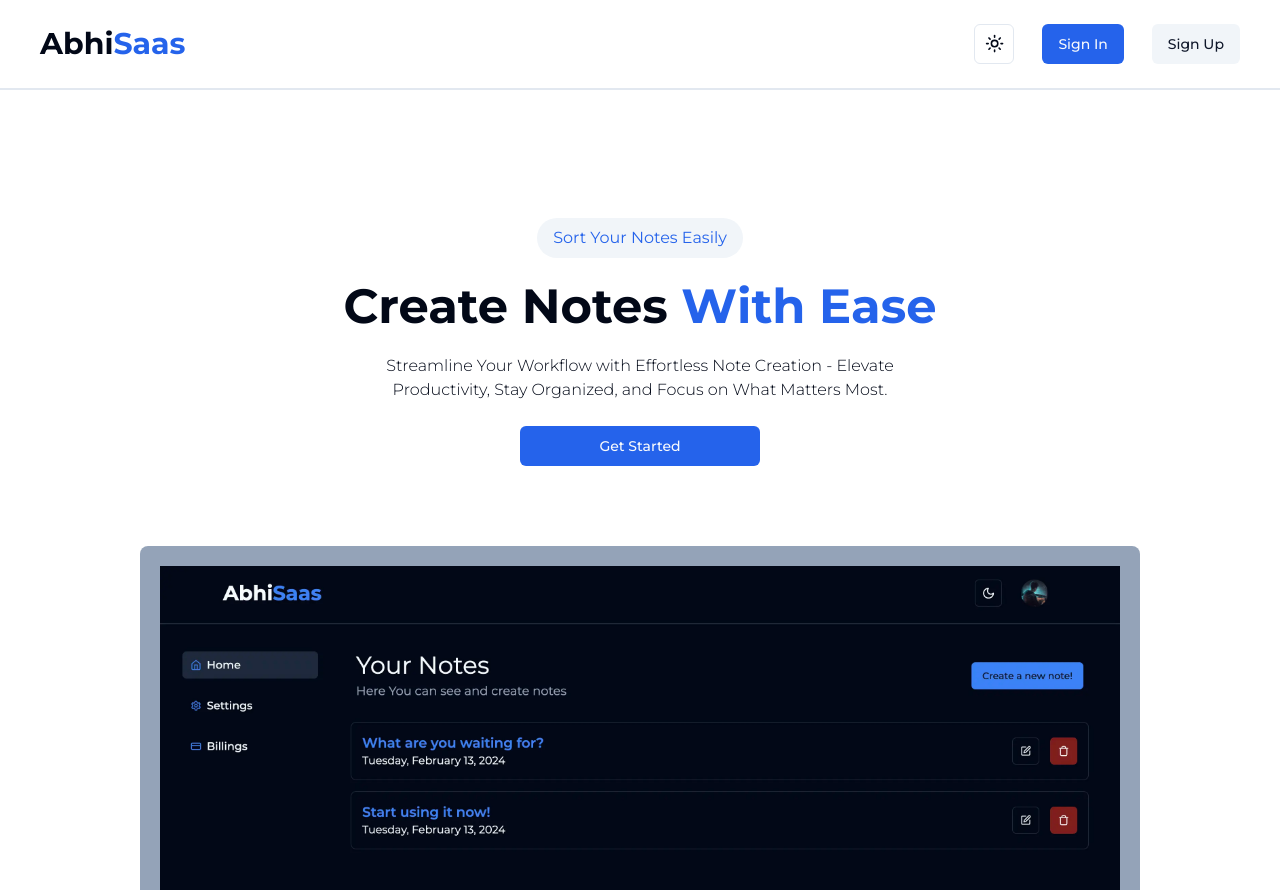
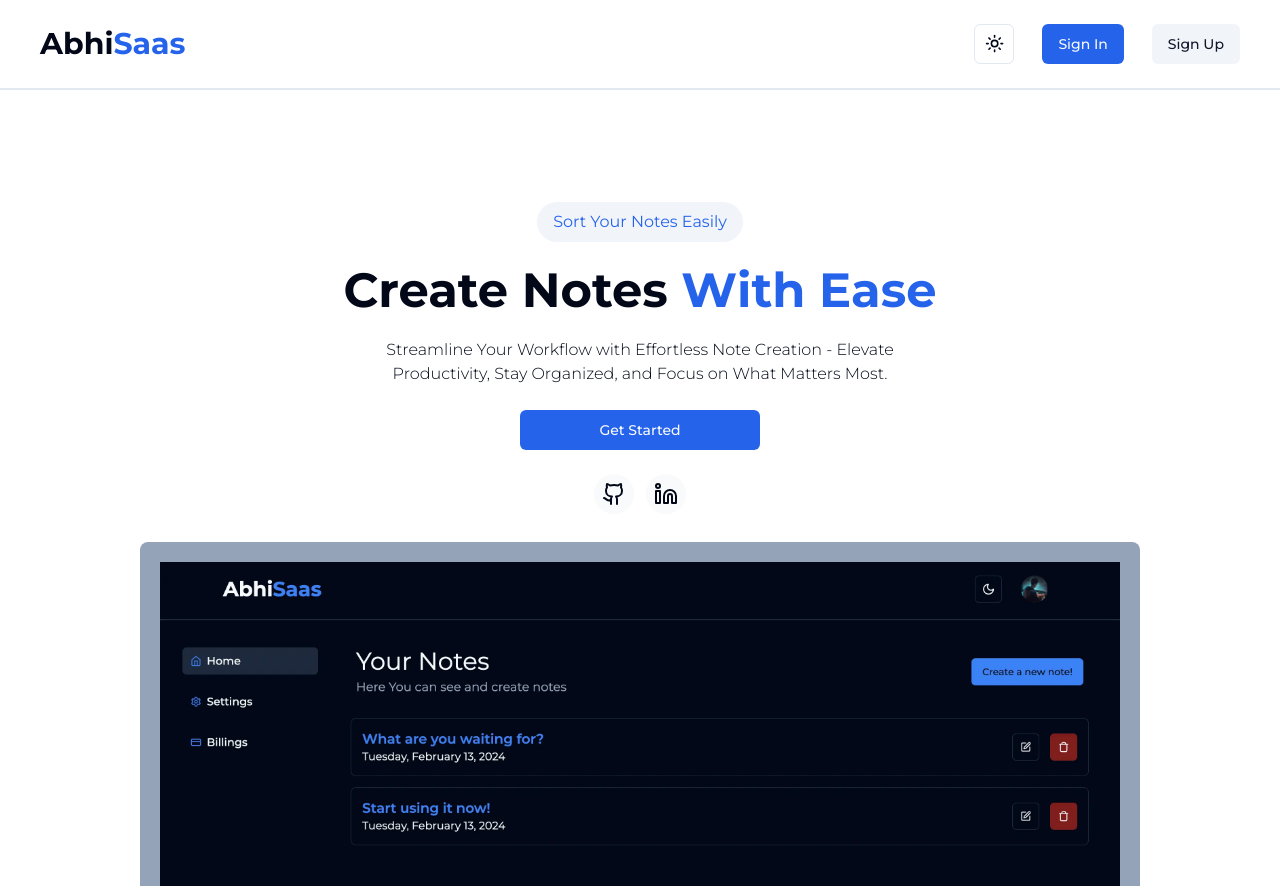
Before and after one commit to avayyyyyyy/NoteNest, a Next.js app: page / in a window 1280 px wide. Built offline with nearby package versions, Linux system fonts and the light colour scheme; no server answers; the database is empty.

Commit message:
Added my socials on main page 🫠

```diff
--- a/app/page.tsx
+++ b/app/page.tsx
@@ -1,7 +1,9 @@
 import { Button } from "@/components/ui/button";
 import { RegisterLink } from "@kinde-oss/kinde-auth-nextjs/components";
 import { getKindeServerSession } from "@kinde-oss/kinde-auth-nextjs/server";
+import { Github, Linkedin } from "lucide-react";
 import Image from "next/image";
+import Link from "next/link";
 import { redirect } from "next/navigation";
 
 export default async function Home() {
@@ -15,7 +17,7 @@ export default async function Home() {
 
   return (
     <>
-      <section className="flex lg:h-auto lg:my-20  lg:overflow-y-hidden lg:overflow-hidden space-y-6 flex-col justify-center lg:flex lg:justify-start lg:mt-32 h-[90vh]  items-center">
+      <section className="flex lg:h-auto mb-7 lg:overflow-y-hidden lg:overflow-hidden space-y-6 flex-col justify-center lg:flex lg: lg:mt-28 h-[90vh]  items-center">
         <div className="px-4 text-xs lg:text-base py-2 rounded-full bg-secondary text-primary">
           Sort Your Notes Easily
         </div>
@@ -29,6 +31,20 @@ export default async function Home() {
         <RegisterLink>
           <Button className="min-w-60">Get Started</Button>
         </RegisterLink>
+        <div className="flex space-x-3">
+          <Link
+            className="p-2 rounded-full bg-primary-foreground"
+            href={"https://github.com/avayyyyyyy/"}
+          >
+            <Github />
+          </Link>
+          <Link
+            className="p-2 rounded-full bg-primary-foreground"
+            href={"https://www.linkedin.com/in/shubhcodes/"}
+          >
+            <Linkedin />
+          </Link>
+        </div>
       </section>
       <div className="hidden rounded-t-lg lg:flex relative justify-center">
         <Image
```
